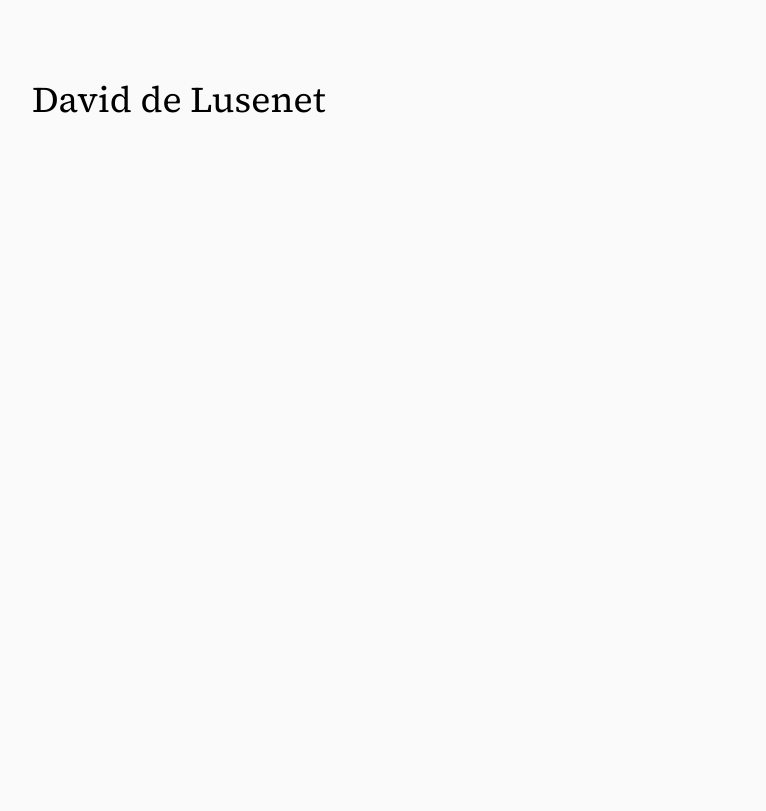
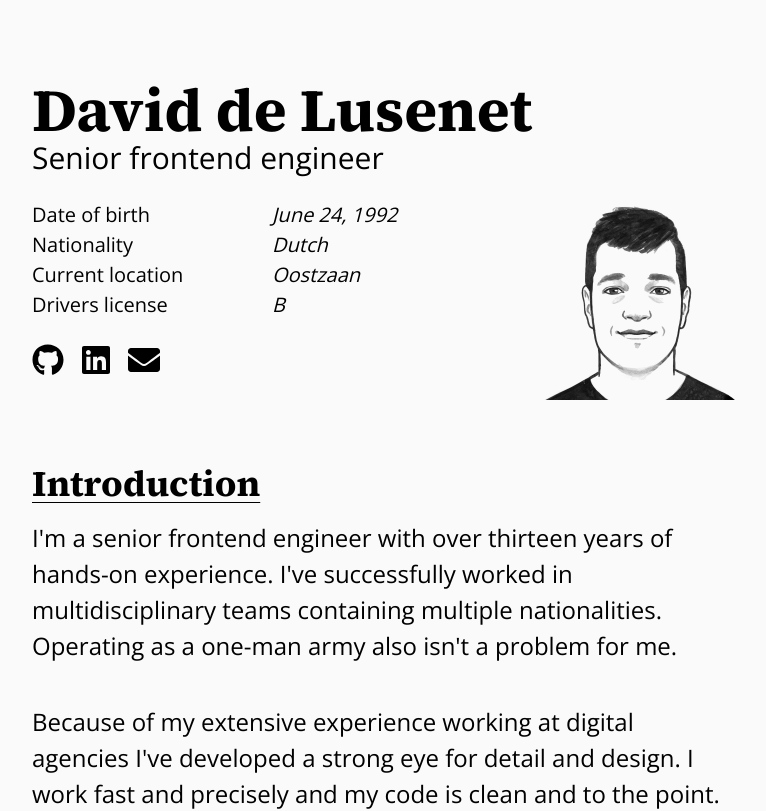
Before and after one commit to daviddelusenet/curriculum-vitae-v3, a Next.js app: page / in a window 1280 px wide. Shown: the top 811 px of the page, without its empty margins (256-1022 px from the left). Built offline with nearby package versions, Linux system fonts and the light colour scheme.

Commit message:
feat: add CV sections and compose home page

```diff
--- a/package.json
+++ b/package.json
@@ -15,6 +15,7 @@
     "next": "16.4.0",
     "react": "19.3.0",
     "react-dom": "19.3.0",
+    "react-icons": "5.7.0",
     "tailwind-merge": "3.7.0"
   },
   "devDependencies": {
--- a/src/app/page.tsx
+++ b/src/app/page.tsx
@@ -1,7 +1,19 @@
+import { DemographicInformation } from "@/components/demographic-information/demographic-information";
+import { DevelopmentSkills } from "@/components/development-skills/development-skills";
+import { Introduction } from "@/components/introduction/introduction";
+import { PersonalInterests } from "@/components/personal-interests/personal-interests";
+import { WorkingExperience } from "@/components/working-experience/working-experience";
+
 export default function Home() {
   return (
-    <main className="pt-10 md:pt-20">
-      <h1 className="font-serif text-4xl">David de Lusenet</h1>
-    </main>
+    <>
+      <DemographicInformation />
+      <main>
+        <Introduction />
+        <WorkingExperience />
+        <DevelopmentSkills />
+        <PersonalInterests />
+      </main>
+    </>
   );
 }
--- /dev/null
+++ b/src/components/demographic-information/demographic-information.tsx
@@ -0,0 +1,30 @@
+import Image from "next/image";
+import avatar from "@/assets/avatar.png";
+import { DetailsTable } from "@/components/details-table/details-table";
+import { SocialLinks } from "@/components/social-links/social-links";
+import { Title } from "@/components/title/title";
+import { profile } from "@/data/profile";
+
+export const DemographicInformation = () => {
+  return (
+    <header className="pt-15 pb-10 md:pt-20 md:pb-16">
+      <Title as="h1">{profile.name}</Title>
+      <p className="mb-6 text-xl md:text-3xl">{profile.occupation}</p>
+      <div className="flex flex-col md:flex-row">
+        <div className="md:flex-1">
+          <DetailsTable items={profile.details} />
+          <SocialLinks socials={profile.socials} />
+        </div>
+        <figure className="order-first mb-4 w-40 shrink-0 bg-neutral-50 md:order-last md:mb-0 md:w-50">
+          <Image
+            src={avatar}
+            alt={`Avatar of ${profile.name}`}
+            sizes="(min-width: 768px) 200px, 160px"
+            loading="eager"
+            className="block h-auto w-full"
+          />
+        </figure>
+      </div>
+    </header>
+  );
+};
--- /dev/null
+++ b/src/components/development-skills/development-skills.tsx
@@ -0,0 +1,13 @@
+import { List } from "@/components/list/list";
+import { Paragraph } from "@/components/paragraph/paragraph";
+import { Section } from "@/components/section/section";
+import { developmentSkills } from "@/data/development-skills";
+
+export const DevelopmentSkills = () => {
+  return (
+    <Section title="Development skills">
+      <Paragraph>{developmentSkills.intro}</Paragraph>
+      <List items={developmentSkills.tools} />
+    </Section>
+  );
+};
--- /dev/null
+++ b/src/components/introduction/introduction.tsx
@@ -0,0 +1,13 @@
+import { Paragraph } from "@/components/paragraph/paragraph";
+import { Section } from "@/components/section/section";
+import { introduction } from "@/data/introduction";
+
+export const Introduction = () => {
+  return (
+    <Section title="Introduction">
+      {introduction.map((paragraph) => (
+        <Paragraph key={paragraph}>{paragraph}</Paragraph>
+      ))}
+    </Section>
+  );
+};
--- /dev/null
+++ b/src/components/job/job.tsx
@@ -0,0 +1,37 @@
+import { ExternalLink } from "@/components/external-link/external-link";
+import { Paragraph } from "@/components/paragraph/paragraph";
+import type { Job as JobData } from "@/data/working-experience";
+
+type JobProps = {
+  job: JobData;
+};
+
+export const Job = ({ job }: JobProps) => {
+  const { company, roles, technologies, description } = job;
+
+  return (
+    <article>
+      {roles.map(({ title, period }) => (
+        <h3
+          key={period}
+          className="mb-1 font-light text-sm italic leading-normal md:mb-2 md:text-lg"
+        >
+          <span className="block font-bold not-italic">{period}</span>
+          {title} at{" "}
+          <ExternalLink
+            href={company.url}
+            className="text-accent underline-offset-4 hover:underline"
+          >
+            {company.name}
+          </ExternalLink>
+        </h3>
+      ))}
+      <p className="mb-1 font-light text-sm italic leading-normal md:mb-2 md:text-lg">
+        technologies used: {technologies.join(", ")}
+      </p>
+      {description.map((paragraph) => (
+        <Paragraph key={paragraph}>{paragraph}</Paragraph>
+      ))}
+    </article>
+  );
+};
--- /dev/null
+++ b/src/components/personal-interests/personal-interests.tsx
@@ -0,0 +1,13 @@
+import { Paragraph } from "@/components/paragraph/paragraph";
+import { Section } from "@/components/section/section";
+import { personalInterests } from "@/data/personal-interests";
+
+export const PersonalInterests = () => {
+  return (
+    <Section title="Personal interests">
+      {personalInterests.map((paragraph) => (
+        <Paragraph key={paragraph}>{paragraph}</Paragraph>
+      ))}
+    </Section>
+  );
+};
--- /dev/null
+++ b/src/components/social-links/social-links.tsx
@@ -0,0 +1,38 @@
+import type { IconType } from "react-icons";
+import { FaEnvelope, FaGithub, FaLinkedin } from "react-icons/fa";
+import { ExternalLink } from "@/components/external-link/external-link";
+import type { Social } from "@/data/profile";
+
+type SocialLinksProps = {
+  socials: Social[];
+};
+
+const icons = {
+  github: FaGithub,
+  linkedin: FaLinkedin,
+  mail: FaEnvelope,
+} satisfies Record<Social["type"], IconType>;
+
+export const SocialLinks = ({ socials }: SocialLinksProps) => {
+  return (
+    <ul className="mt-6 flex gap-4">
+      {socials.map(({ type, href, title }) => {
+        const Icon = icons[type];
+
+        return (
+          <li key={type}>
+            <ExternalLink
+              href={href}
+              title={title}
+              aria-label={title}
+              target={type === "mail" ? "_self" : undefined}
+              className="block transition-colors duration-200 ease-out hover:text-accent"
+            >
+              <Icon aria-hidden className="size-8" />
+            </ExternalLink>
+          </li>
+        );
+      })}
+    </ul>
+  );
+};
--- /dev/null
+++ b/src/components/working-experience/working-experience.tsx
@@ -0,0 +1,13 @@
+import { Job } from "@/components/job/job";
+import { Section } from "@/components/section/section";
+import { workingExperience } from "@/data/working-experience";
+
+export const WorkingExperience = () => {
+  return (
+    <Section title="Working experience">
+      {workingExperience.map((job) => (
+        <Job key={job.company.name} job={job} />
+      ))}
+    </Section>
+  );
+};
```
Also changed, not shown: src/assets/avatar.png (added), 1 other file (tests, documents, lock files or other folders).
